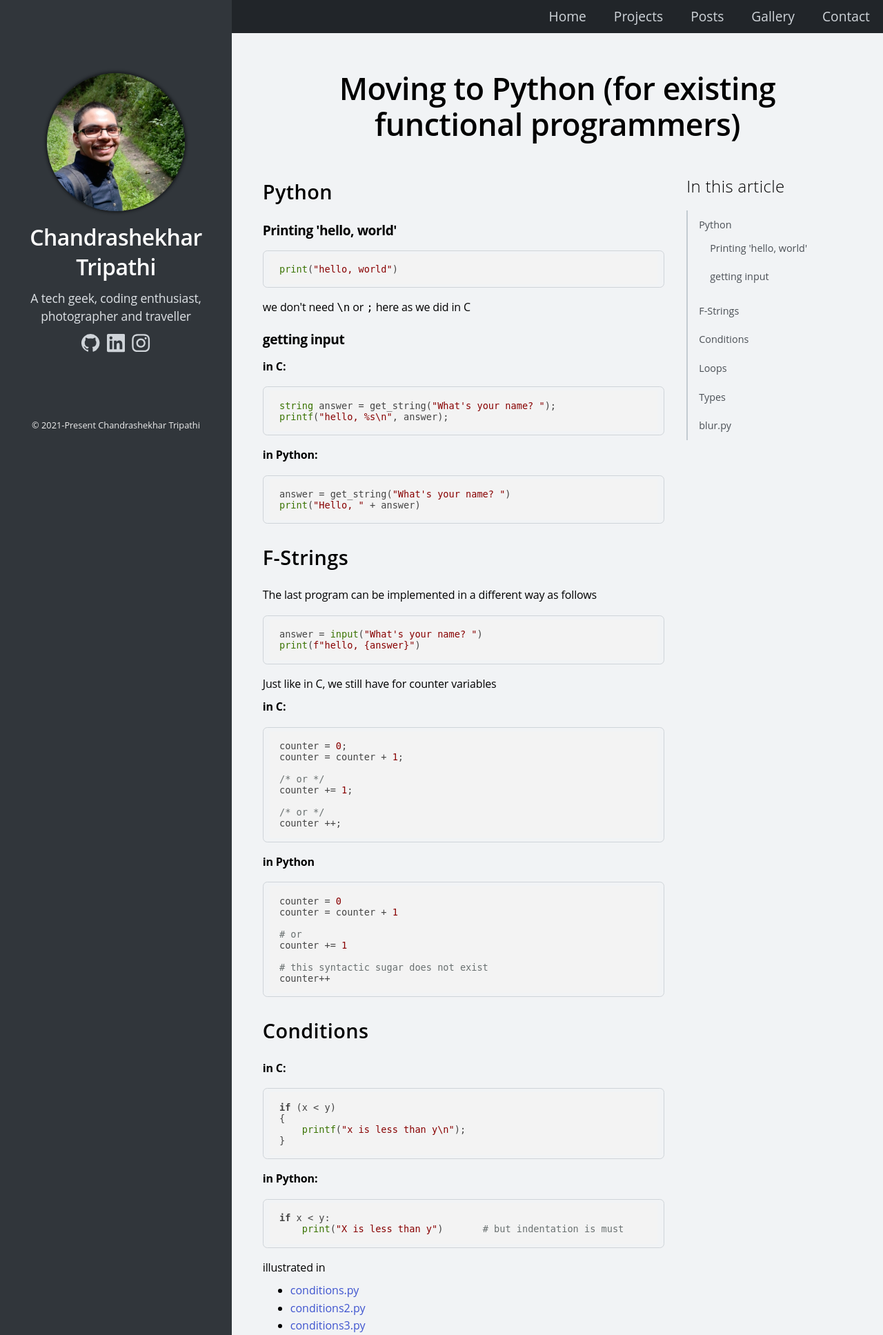
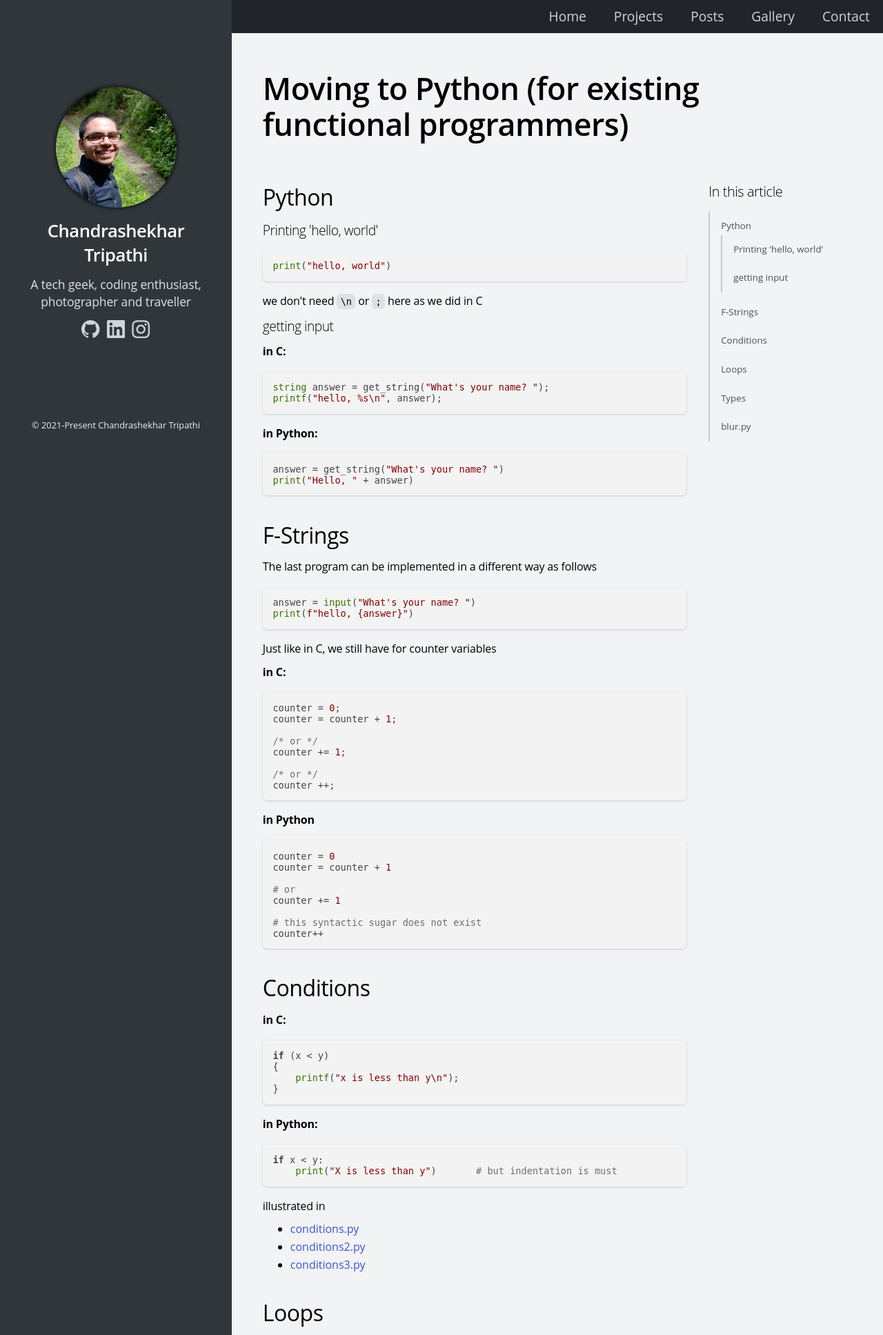
Before and after one commit to tripathics/homepage-grid, a Flask app: page /post in a window 1280 px wide. Shown: the top 1935 px of the page at 69% size. Run offline with Flask 2, Linux system fonts and the light colour scheme; some libraries are stand-ins or nearby versions.

Commit message:
update toc active style, reduce left section width in grid, update highlight theme, add new font for code

```diff
--- a/static/post.css
+++ b/static/post.css
@@ -1,3 +1,8 @@
+/* post root */
+section.post-ctnr {
+    --heading-top-margin: 2.2rem;
+}
+
 /* Grid layout */
 
 @supports(display: grid) {
@@ -11,7 +16,7 @@
         .post-ctnr {
             display: grid;
             column-gap: 2rem;
-            grid-template-columns: minmax(0, 1fr) minmax(0, 15rem);
+            grid-template-columns: minmax(0, 1fr) minmax(0, 13rem);
             grid-template-areas: "txt toc";
         }
 
@@ -25,7 +30,7 @@
 
         div.toc {
             position: sticky;
-            top: calc(var(--main-offset) + 0.5rem);
+            top: calc(var(--main-offset) + var(--heading-top-margin));
             max-height: calc(100vh - var(--main-offset));
         }
     }
@@ -38,13 +43,6 @@
         .greet {
             position: unset;
         }
-
-        .post-ctnr {
-            grid-template-columns: minmax(0, 15rem) minmax(0, 1fr);
-            grid-template-areas: "toc txt";
-            column-gap: 3rem;
-        }
-
     }
 }
 
@@ -52,54 +50,98 @@
     transition: all 0.15s ease-in-out;
 }
 
+
+h1.profile-name {
+    color: white;
+    margin: 0 0 0.8rem;
+    font-size: 1.6rem;
+}
+
+div.pp {
+    max-width: 175px;
+    max-height: 175px;
+}
+
 /******* Table of contents *******/
-/* heading */
+
+/* toc wrapper */
+div.toc {
+    margin-top: var(--heading-top-margin);
+}
+
+/* toc heading */
 div.toc > h2 {
-    font-size: 1.5rem;
+    font-size: 1.25rem;
     font-weight: 300;
 }
 
-/* list items: 1st level */
+/* list items */
 div.toc ul {
     list-style-type: none;
     padding-left: 0;
 }
 
-div.toc > ul > li {
-    border-left: solid 2px var(--gray-45);
-}
 div.toc li {
-    font-size: 0.9rem;
+    font-size: 0.833rem;
     padding: 0.5rem 1rem;
     color: var(--gray-7);
+    border-left: solid 2px var(--gray-45);
+    transition: font-weight 0.05s ease-in,
+                font-color 0.05s ease-in;
+}
+
+div.toc li:hover {
+    color: var(--gray-8);
+    font-weight: 500;
+}
+
+div.toc li.current {
+    color: var(--gray-9);
+    font-weight: 600;
+    border-left: solid 2px var(--blue-4);
+    background-color: var(--gray-3);
 }
 
 div.toc li > a {
     color: inherit;
+    text-decoration: none;
 }
 
+/****** Content *******/
+/* Title */
+h1.title {
+    text-align: left;
+}
+
+section.post > h2 {
+    margin: var(--heading-top-margin) 0 0.8rem;
+}
+
+section.post > h3 {
+    font-weight: 300;
+}
+
+/* code */
 pre {
-    border: solid 1px var(--gray-4);
+    border: solid 1px transparent;
 	border-radius: 0.4rem;
 	margin: 1rem 0;
-    padding: 0.3rem 0.6rem;
     overflow-x: auto;
     width: 100%;
     max-width: 45rem;
+    box-shadow: 0px 1px 3px 0 rgb(201 206 212);
+}
+
+code {
+    padding: 0.2em 0.4em;
+    margin: 0;
+    font-size: 85%;
+    background-color: rgb(214 217 220 / 71%);
+    border-radius: 6px;
 }
 
 pre > code {
+    background-color: unset;
+    letter-spacing: normal;
     font-size: 0.85rem;
 }
-
-h2 {
-    font-size: 1.8em;
-    margin: 1em 0 0.8em;
-    letter-spacing: 0.015em;
-    font-weight: 600;
-}
-
-h3 {
-    margin: 1em 0 0.7em;
-    font-size: 1.2em;
-}
--- /dev/null
+++ b/static/vs.css
@@ -0,0 +1 @@
+pre code.hljs{display:block;overflow-x:auto;padding:1em}code.hljs{padding:3px 5px}.hljs{background:#fff;color:#000}.hljs-comment,.hljs-quote,.hljs-variable{color:green}.hljs-built_in,.hljs-keyword,.hljs-name,.hljs-selector-tag,.hljs-tag{color:#00f}.hljs-addition,.hljs-attribute,.hljs-literal,.hljs-section,.hljs-string,.hljs-template-tag,.hljs-template-variable,.hljs-title,.hljs-type{color:#a31515}.hljs-deletion,.hljs-meta,.hljs-selector-attr,.hljs-selector-pseudo{color:#2b91af}.hljs-doctag{color:grey}.hljs-attr{color:red}.hljs-bullet,.hljs-link,.hljs-symbol{color:#00b0e8}.hljs-emphasis{font-style:italic}.hljs-strong{font-weight:700}
```
